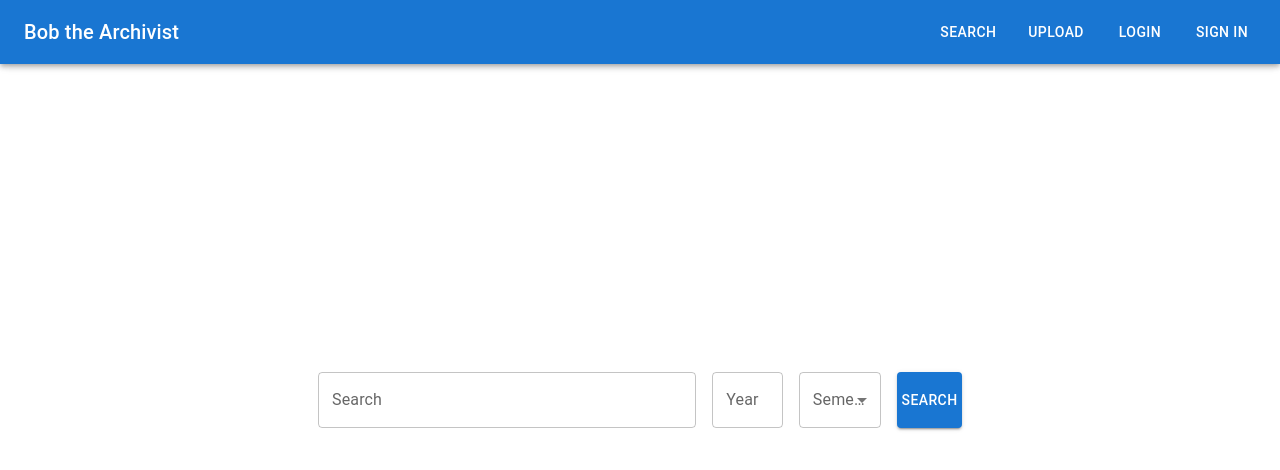
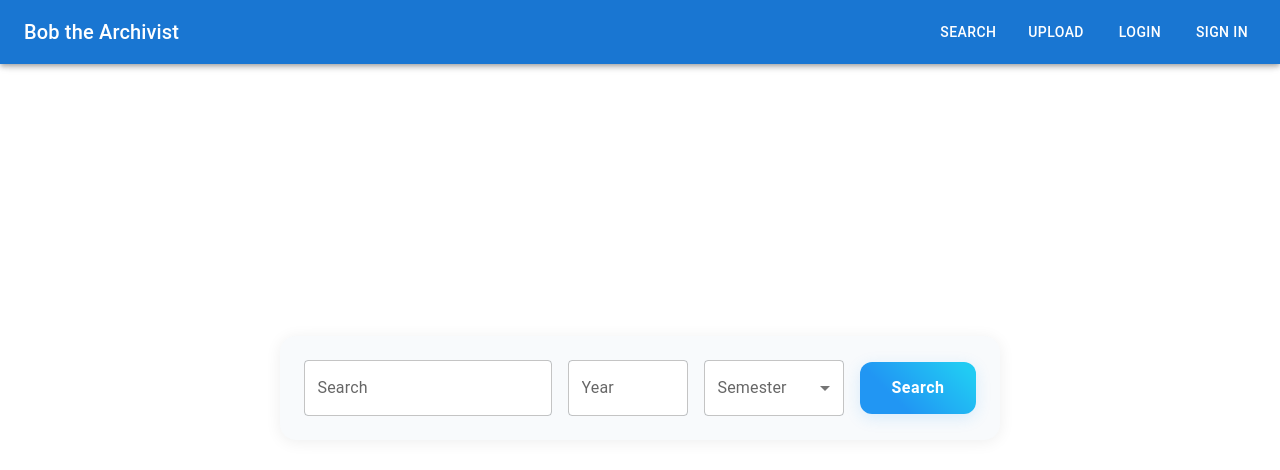
Before and after one commit to juanvictorqwerty/Ben-the-Archivist, a React (Vite) app in the folder Exam-Archive/: page /search in a window 1280 px wide. Shown: the top 470 px of the page. Built offline with nearby package versions, Linux system fonts and the light colour scheme.

Commit message:
search frontend finished

```diff
--- a/Exam-Archive/src/pages/searchPage.tsx
+++ b/Exam-Archive/src/pages/searchPage.tsx
@@ -41,40 +41,70 @@ function SearchPage() {
     return (
         <>
             <Header />
-            <Container maxWidth="md" sx={{ mt: 4 }}>
-                <Box component="form" onSubmit={handleSearch} sx={{ display: "flex", gap: 2, mb: 4 }}>
+            <Container maxWidth="md" sx={{ mt: 6 }}>
+                <Box
+                    component="form"
+                    onSubmit={handleSearch}
+                    sx={{
+                        display: "flex",
+                        flexWrap: "wrap",
+                        gap: 2,
+                        mb: 5,
+                        p: 3,
+                        background: "#f8fafc",
+                        borderRadius: 4,
+                        boxShadow: "0 2px 16px rgba(0,0,0,0.07)",
+                        alignItems: "center"
+                    }}
+                >
                     <TextField
                         label="Search"
                         value={query}
                         onChange={e => setQuery(e.target.value)}
                         fullWidth
+                        sx={{ minWidth: 180, flex: 2, background: "#fff", borderRadius: 2 }}
                     />
                     <TextField
                         label="Year"
                         value={year}
                         onChange={e => setYear(e.target.value)}
                         type="number"
-                        sx={{ width: 120 }}
+                        sx={{ width: 120, background: "#fff", borderRadius: 2 }}
                     />
                     <TextField
                         label="Semester"
                         select
                         value={semester}
                         onChange={e => setSemester(e.target.value)}
-                        sx={{ width: 140 }}
+                        sx={{ width: 140, background: "#fff", borderRadius: 2 }}
                     >
                         <MenuItem value="">All</MenuItem>
                         {SEMESTERS.map(s => (
                             <MenuItem key={s} value={s}>{s}</MenuItem>
                         ))}
                     </TextField>
-                    <Button type="submit" variant="contained">Search</Button>
+                    <Button
+                        type="submit"
+                        variant="contained"
+                        sx={{
+                            px: 4,
+                            py: 1.5,
+                            borderRadius: 3,
+                            fontWeight: 600,
+                            fontSize: "1rem",
+                            textTransform: "none",
+                            background: "linear-gradient(45deg, #2196F3 30%, #21CBF3 90%)",
+                            boxShadow: "0 4px 16px rgba(33, 150, 243, 0.15)",
+                        }}
+                    >
+                        Search
+                    </Button>
                 </Box>
                 {loading ? (
-                    <Box textAlign="center" mt={4}><CircularProgress /></Box>
+                    <Box textAlign="center" mt={6}><CircularProgress /></Box>
                 ) : (
                     searched && results.length === 0 ? (
-                        <Typography>No results found.</Typography>
+                        <Typography sx={{ mt: 6, textAlign: "center", color: "#64748b" }}>No results found.</Typography>
                     ) : (
                         <Box
                             sx={{
@@ -84,13 +114,26 @@ function SearchPage() {
                                     sm: 'repeat(2, 1fr)',
                                     md: 'repeat(3, 1fr)'
                                 },
-                                gap: 3,
-                                mt: 2
+                                gap: 4,
+                                mt: 2,
+                                mb: 4
                             }}
                         >
                             {results.map((doc: any) => (
+                                <Box
+                                    key={doc.id}
+                                    sx={{
+                                        boxShadow: "0 2px 12px rgba(33,150,243,0.08)",
+                                        borderRadius: 4,
+                                        background: "#fff",
+                                        p: 2,
+                                        transition: "box-shadow 0.2s",
+                                        '&:hover': {
+                                            boxShadow: "0 6px 24px rgba(33,150,243,0.18)"
+                                        }
+                                    }}
+                                >
                                     <DocumentCard
-                                    key={doc.id}
                                         title={doc.title}
                                         teacher={doc.teacher}
                                         exam_semester={doc.exam_semester}
@@ -99,6 +142,7 @@ function SearchPage() {
                                         file={doc.file}
                                         onDownload={() => window.open(`http://127.0.0.1:8000/download/${doc.id}/`, '_blank')}
                                     />
+                                </Box>
                             ))}
                         </Box>
                     )
```
Also changed, not shown: 1 other file (tests, documents, lock files or other folders). Lines whose indentation alone changed are shown as unchanged.
